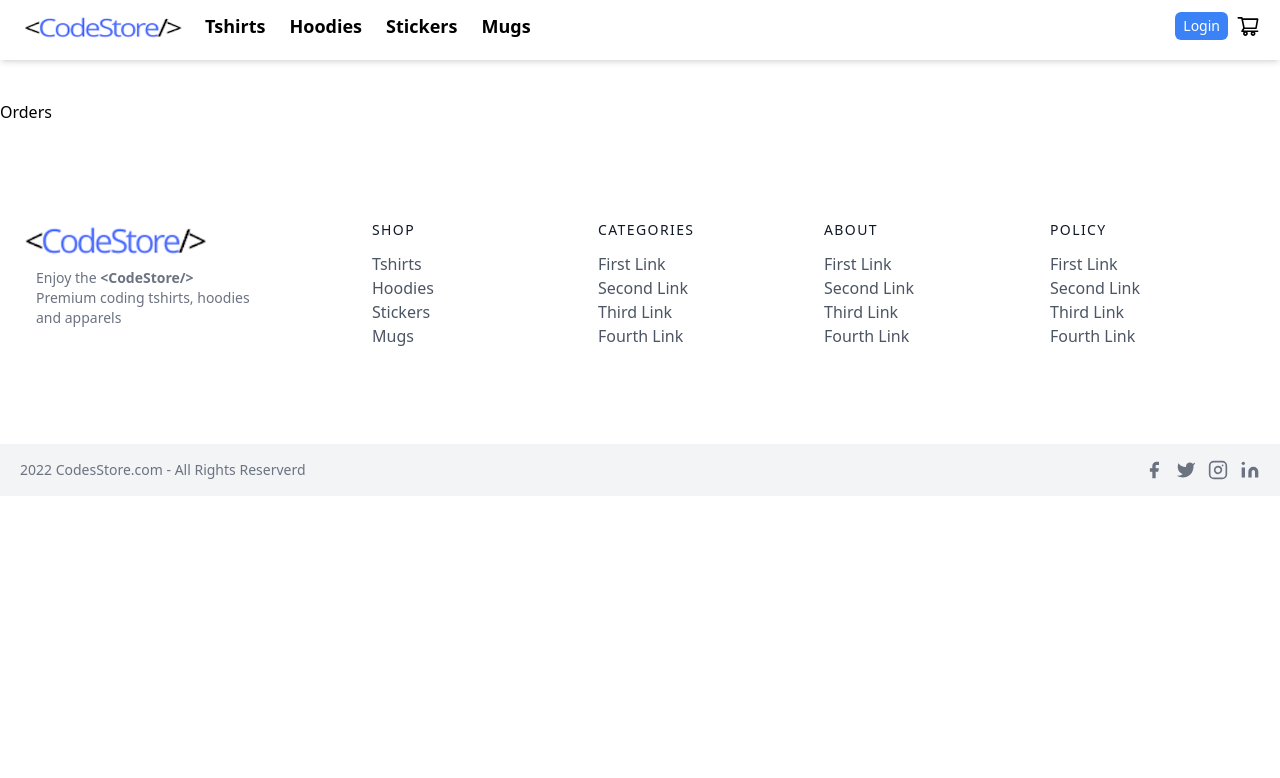
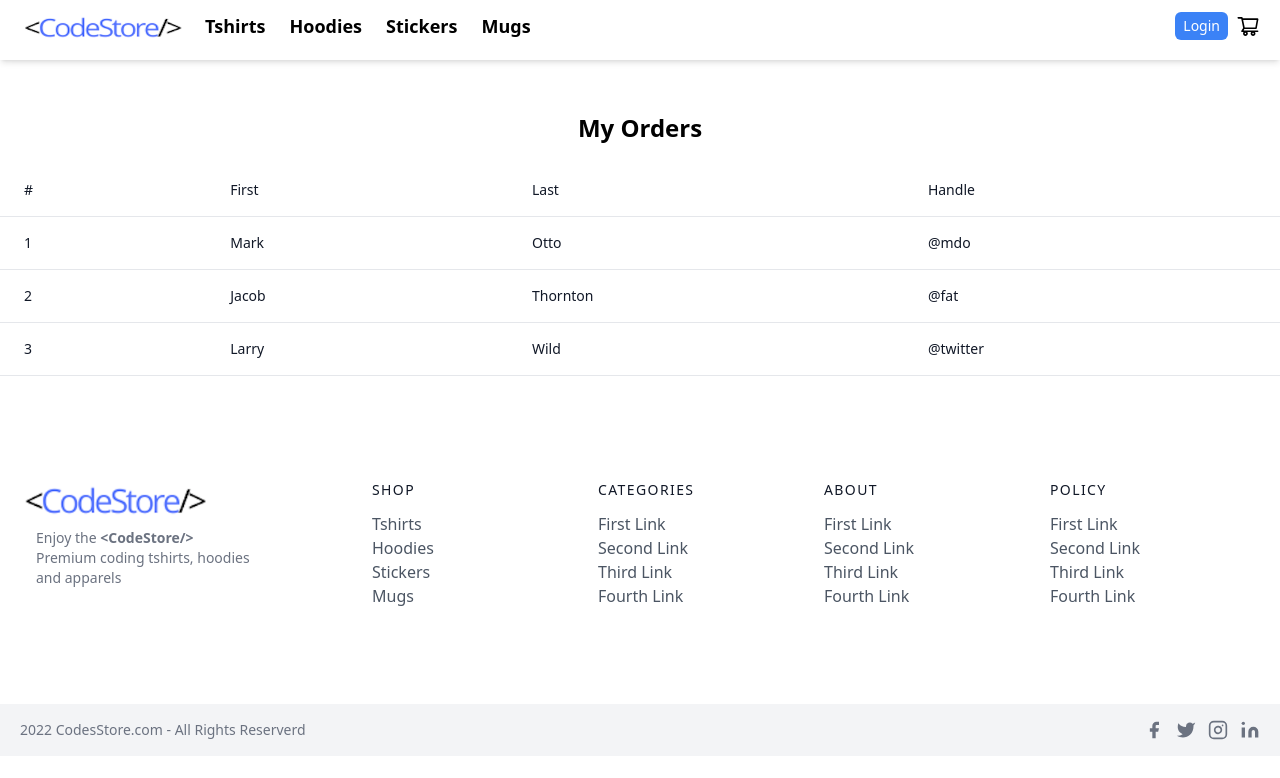
Before and after one commit to DeveshPurohit/codestore, a Next.js app: page /orders in a window 1280 px wide. Shown: the top 778 px of the page. Built offline with nearby package versions, Linux system fonts and the light colour scheme.

Commit message:
my order page setup

```diff
--- a/components/Navbar.js
+++ b/components/Navbar.js
@@ -70,7 +70,7 @@
         <a onMouseOver={()=>{setDropdown(true)}}
             onMouseLeave={()=>{setDropdown(false)}}>
           {dropdown &&
-            <div className="bg-blue-300 absolute py-4 px-5 text-sm  top-6 right-9 w-32 rounded-md">
+            <div className="bg-blue-200 absolute py-4 px-5 text-sm  top-6 right-9 w-32 rounded-md">
               <ul>
                 <Link href={'/myAccount'}><a><li className="py-1 hover:text-blue-700 font-bold">My Account</li></a></Link>
                 <Link href={'/orders'}><a><li className="py-1 hover:text-blue-700 font-bold">Orders</li></a></Link>
--- a/pages/orders.js
+++ b/pages/orders.js
@@ -1,9 +1,77 @@
-import React from 'react'
+import React from "react";
 
 const Orders = () => {
   return (
-    <div>Orders</div>
-  )
-}
+    <div>
+      <div className="container mx-auto">
+        <h1 className="font-semibold text-2xl p-3 text-center">My Orders</h1>
+        <div className="flex flex-col">
+  <div className="overflow-x-auto sm:-mx-6 lg:-mx-8">
+    <div className="py-2 inline-block min-w-full sm:px-6 lg:px-8">
+      <div className="overflow-hidden">
+        <table className="min-w-full">
+          <thead className="bg-white border-b">
+            <tr>
+              <th scope="col" className="text-sm font-medium text-gray-900 px-6 py-4 text-left">
+                #
+              </th>
+              <th scope="col" className="text-sm font-medium text-gray-900 px-6 py-4 text-left">
+                First
+              </th>
+              <th scope="col" className="text-sm font-medium text-gray-900 px-6 py-4 text-left">
+                Last
+              </th>
+              <th scope="col" className="text-sm font-medium text-gray-900 px-6 py-4 text-left">
+                Handle
+              </th>
+            </tr>
+          </thead>
+          <tbody>
+            <tr className="bg-white border-b transition duration-300 ease-in-out hover:bg-gray-100">
+              <td className="px-6 py-4 whitespace-nowrap text-sm font-medium text-gray-900">1</td>
+              <td className="text-sm text-gray-900 font-light px-6 py-4 whitespace-nowrap">
+                Mark
+              </td>
+              <td className="text-sm text-gray-900 font-light px-6 py-4 whitespace-nowrap">
+                Otto
+              </td>
+              <td className="text-sm text-gray-900 font-light px-6 py-4 whitespace-nowrap">
+                @mdo
+              </td>
+            </tr>
+            <tr className="bg-white border-b transition duration-300 ease-in-out hover:bg-gray-100">
+              <td className="px-6 py-4 whitespace-nowrap text-sm font-medium text-gray-900">2</td>
+              <td className="text-sm text-gray-900 font-light px-6 py-4 whitespace-nowrap">
+                Jacob
+              </td>
+              <td className="text-sm text-gray-900 font-light px-6 py-4 whitespace-nowrap">
+                Thornton
+              </td>
+              <td className="text-sm text-gray-900 font-light px-6 py-4 whitespace-nowrap">
+                @fat
+              </td>
+            </tr>
+            <tr className="bg-white border-b transition duration-300 ease-in-out hover:bg-gray-100">
+              <td className="px-6 py-4 whitespace-nowrap text-sm font-medium text-gray-900">3</td>
+              <td className="text-sm text-gray-900 font-light px-6 py-4 whitespace-nowrap">
+                Larry
+              </td>
+              <td className="text-sm text-gray-900 font-light px-6 py-4 whitespace-nowrap">
+                Wild
+              </td>
+              <td className="text-sm text-gray-900 font-light px-6 py-4 whitespace-nowrap">
+                @twitter
+              </td>
+            </tr>
+          </tbody>
+        </table>
+      </div>
+    </div>
+  </div>
+</div>
+      </div>
+    </div>
+  );
+};
 
-export default Orders
+export default Orders;
```
